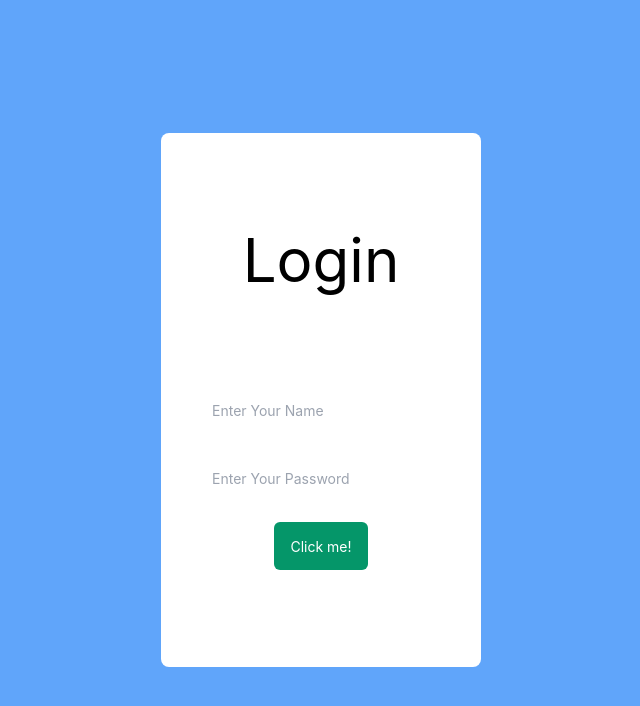
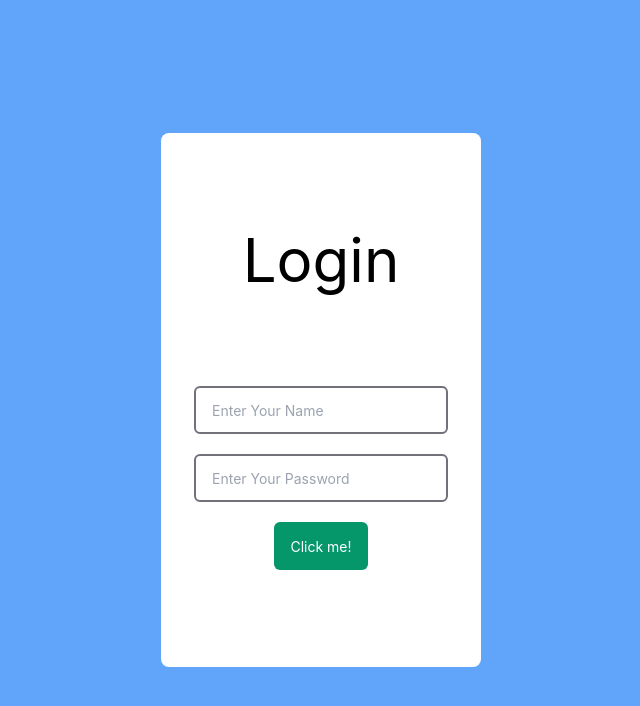
Before and after one commit to graphicCoder-ops/Attendinit, a Next.js app: page / in a window 1280 px wide. Shown: the top 706 px of the page, without its empty margins (319-959 px from the left). Built offline with nearby package versions, Linux system fonts and the light colour scheme.

Commit message:
fixed theme

```diff
--- a/pages/index.js
+++ b/pages/index.js
@@ -8,8 +8,8 @@ export default function Home() {
 <div className='flex-start text-black-400 font-popins text-6xl '>Login</div>
  <form className='flex flex-col items-center gap-5' >
 
- <input className='flex-initial input-md border-2 border-black-300 rounded-md input w-full max-w-xs'type="text" placeholder="Enter Your Name" ></input>
- <input className='flex-initial input-md border-2  border-black-300 rounded-md input w-full max-w-xs 'type="text" placeholder="Enter Your Password" ></input>
+ <input className='flex-initial input-md border-2 border-zinc-500 rounded-md input w-full max-w-xs'datatheme="light" type="text" placeholder="Enter Your Name" ></input>
+ <input className='flex-initial input-md border-2  border-zinc-500 rounded-md input w-full max-w-xs 'type="text" placeholder="Enter Your Password" ></input>
 
 <button className='flex-inital btn-md flex-1 bg-emerald-600 text-white rounded-md'>Click me!</button>
  </form>
--- a/tailwind.config.js
+++ b/tailwind.config.js
@@ -4,6 +4,16 @@ module.exports = {
     "./pages/**/*.{js,ts,jsx,tsx}",
     "./components/**/*.{js,ts,jsx,tsx}",
   ],
+  daisyui: {
+    styled: true,
+    themes: false,
+    base: true,
+    utils: true,
+    logs: true,
+    rtl: false,
+    prefix: "",
+    darkTheme: "dark",
+  },
   theme: {
     extend: {
       backgroundImage:{
```
